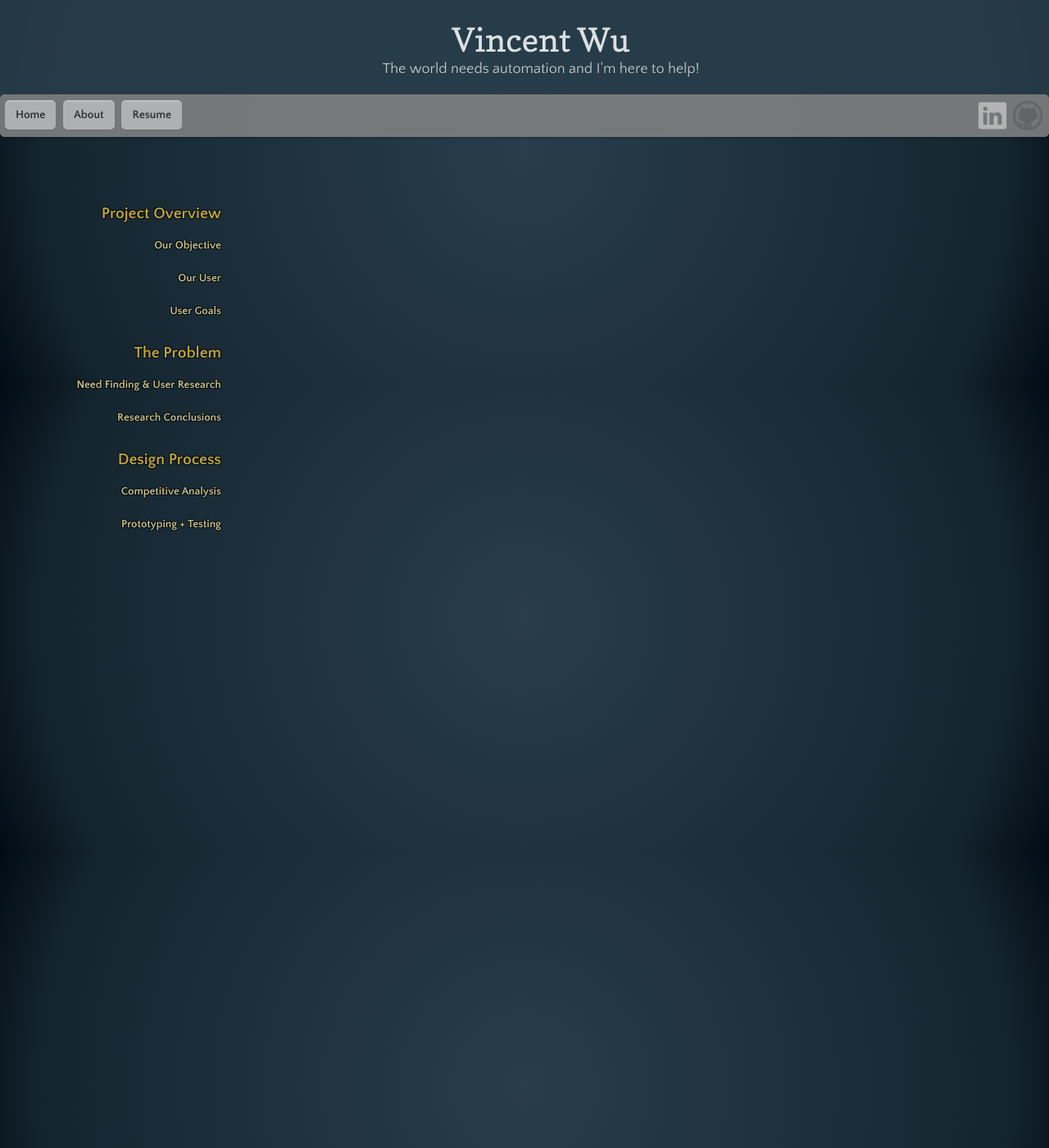
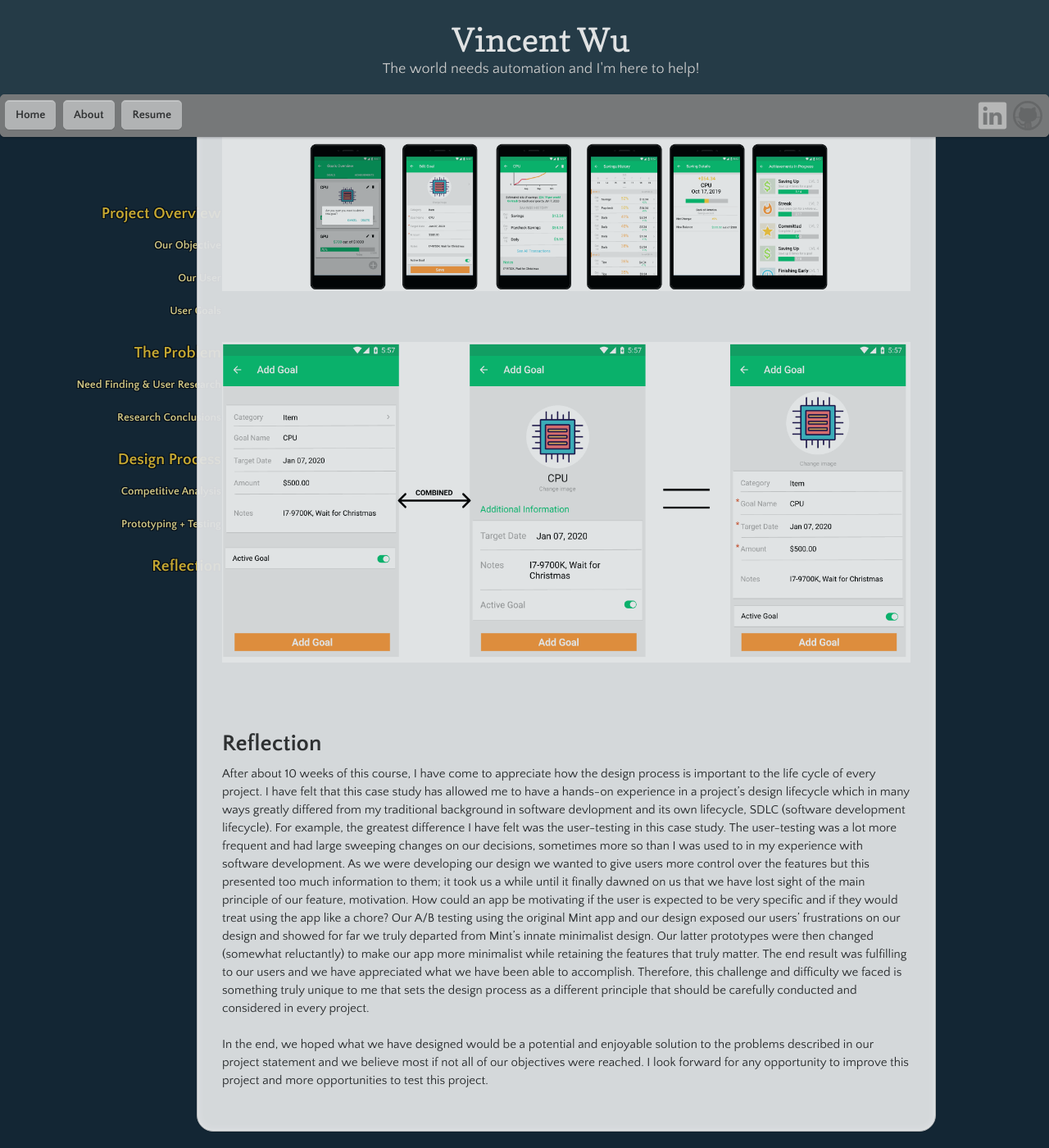
Before and after one commit to VincentWu1998/VincentWu1998.github.io, a Jekyll site: the page built from mint_case_study.md, in a window 1280 px wide and 1400 px high, scrolled down 6933 px. Shown: the whole window at 82% size. Built offline with Jekyll 4.4.1, drawn with Linux system fonts in a browser that asks for light colours; some of the changed text lies outside the part shown.

Commit message:
Almost Done

```diff
--- a/_sass/about.scss
+++ b/_sass/about.scss
@@ -19,11 +19,10 @@ body {
   font-weight:300;
   margin: 0px;
   padding:0px 0 20px 0px;
-  opacity: 90%;
-  background: rgb(40,62,74);
+  opacity: 92%;
+  //background: rgb(40,62,74);
   background: radial-gradient(circle, rgba(40,62,74,1) 0%, rgba(21,37,48,1) 84%, rgba(1,11,20,1) 100%);
   //background: #010B14 top center repeat-x;
-  background-size: auto 9%;
   //background: #e0e0e0;
 }
 
@@ -319,6 +318,7 @@ header {
 section {
   width:800px;
   margin: 0;
+  opacity: 90%;
   padding: 30px 30px 30px 30px;
   margin-top: 190px;
   position:relative;
--- a/_sass/case_study.scss
+++ b/_sass/case_study.scss
@@ -19,11 +19,10 @@ body {
   font-weight:300;
   margin: 0px;
   padding:0px 0 20px 0px;
-  opacity: 90%;
-  background: rgb(40,62,74);
-  background: radial-gradient(circle, rgba(40,62,74,1) 0%, rgba(21,37,48,1) 84%, rgba(1,11,20,1) 100%);
-  //background: #010B14 top center repeat-x;
-  background-size: auto 9%;
+  opacity: 92%;
+  //background: radial-gradient(circle, rgba(40,62,74,1) 0%, rgba(21,37,48,1) 84%, rgba(1,11,20,1) 100%);
+  background: url("../images/wallpaper.JPG") top center no-repeat, rgb(19, 38, 52);
+  background-size: auto 35%;
   //background: #e0e0e0;
 }
 
@@ -163,8 +162,6 @@ nav {
                   1px -1px 0 #010B14,
                   -1px 1px 0 #010B14,
                   1px 1px 0 #010B14;
-          //color: #333;
-          //color: #ffffff;
         }
 
         + .tag-h2 {
@@ -390,6 +387,7 @@ header {
 
 section {
   width:840px;
+  opacity: 95%;
   margin: 0;
   padding: 30px 30px 30px 30px;
   margin-top: 190px;
--- a/mint_case_study.md
+++ b/mint_case_study.md
@@ -142,7 +142,8 @@ ux_flow1.PNG)
 
 <br>
 <span style="font-size: 18px"><i>UX Sketches</i></span> <br> <br>
-After the creation of UX flows, we created UI sketches to either conform to our UX flows or to change how our users were to interact with our features.
+After the creation of UX flows, we created UI sketches to either conform to
+our UX flows or redefine our thought process.
 
 <br>
 <span style="font-size: 16px"><b>UI Sketches</b></span> (Click to View)
@@ -160,13 +161,55 @@ hindered their experience.
 [<img src="paper_prototypes_1.JPG" alt="drawing" width="50%">](paper_prototypes_1.JPG) [<img src="paper_prototype_gif.gif" alt="drawing" height="20%" width="40%">](paper_prototype_gif.gif)
 
 <br>
-<span style="font-size: 18px"><i>High Fidelity Paper Prototypes I</i></span>
+<span style="font-size: 18px"><i>High Fidelity Paper Prototypes</i></span>
 <br>
 After valuable feedback from users testing our low-fidelity prototpyes, we
-went on to develop digital high-fidelity prototypes.
+went on to develop digital high-fidelity prototypes. These high-fidelity
+prototypes started to show a slight divergence from our UX flows but that is
+expected as the design process progresses.
 <br> <br>
 
+[<img src="high_fidelity_3.PNG" alt="drawing" width="100%" class="center">](high_fidelity_3.PNG)
 
 <br>
-<span style="font-size: 18px"><i>High Fidelity Paper Prototypes II</i></span>
+
+[<img src="high_fidelity_2.PNG" alt="drawing" width="100%" class="center">](high_fidelity_2.PNG)
+
+<br>
+
+[<img src="high_fidelity_1.PNG" alt="drawing" width="100%" class="center">](high_fidelity_1.PNG)
+
 <br> <br>
+
+# Reflection
+After about 10 weeks of this course, I have come to appreciate how the design
+ process is important to the life cycle of every project. I have felt that
+ this case study has allowed me to have a hands-on experience in a project's
+ design lifecycle which in many ways greatly differed from my traditional
+ background in software devlopment and its own lifecycle, SDLC (software
+ development lifecycle). For example, the greatest difference I have felt
+ was the user-testing in this case study. The user-testing was a
+ lot more frequent and had large sweeping changes on our decisions, sometimes more so
+ than I was used to in my experience with software development. As we were
+ developing our design we wanted to give users
+  more control over the features but this presented too much information to
+  them; it took us a while until it finally dawned on us that we have lost
+   sight of the main principle of our feature, motivation. How could an app
+   be motivating if the user is expected to be very specific and if they
+   would treat using the app like a chore? Our A/B testing using the
+   original Mint app and our design exposed our users'
+   frustrations on our design and showed for far we truly departed
+   from Mint's innate minimalist design. Our latter prototypes were then
+   changed (somewhat reluctantly) to make our app more minimalist while
+   retaining the features that truly matter. The end result was fulfilling to
+    our users and we have appreciated what we have been able to
+    accomplish. Therefore, this challenge and difficulty we faced is
+   something truly unique to me that sets the design process as a
+   different principle that should be carefully conducted and considered in
+   every project.
+   <br> <br>
+    In the end, we hoped what we have designed would be a potential and
+    enjoyable solution to the problems described in
+   our project statement and we believe most if not all of our objectives were
+   reached. I look forward for any opportunity to improve this project and
+   more opportunities to test this project.
```
Also changed, not shown: assets/images/wallpaper.JPG (added), high_fidelity_1.PNG (added), high_fidelity_2.PNG (added), high_fidelity_3.PNG (added), 7 other files.
